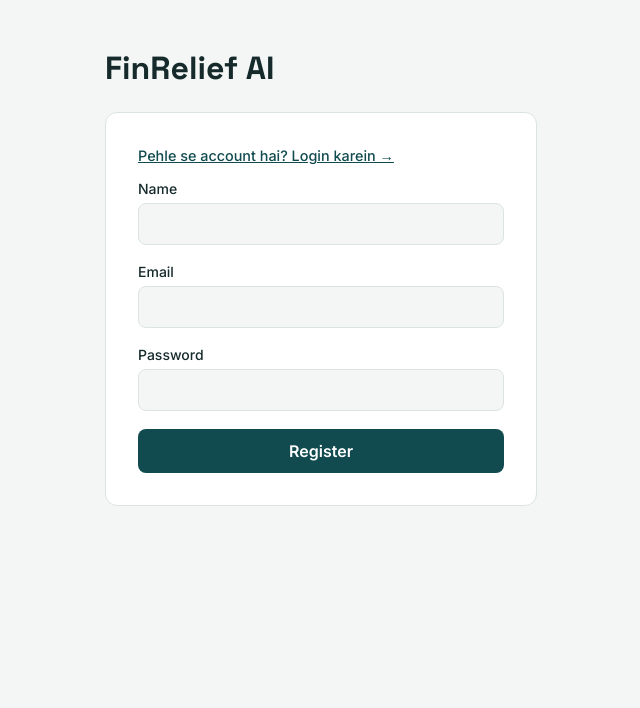
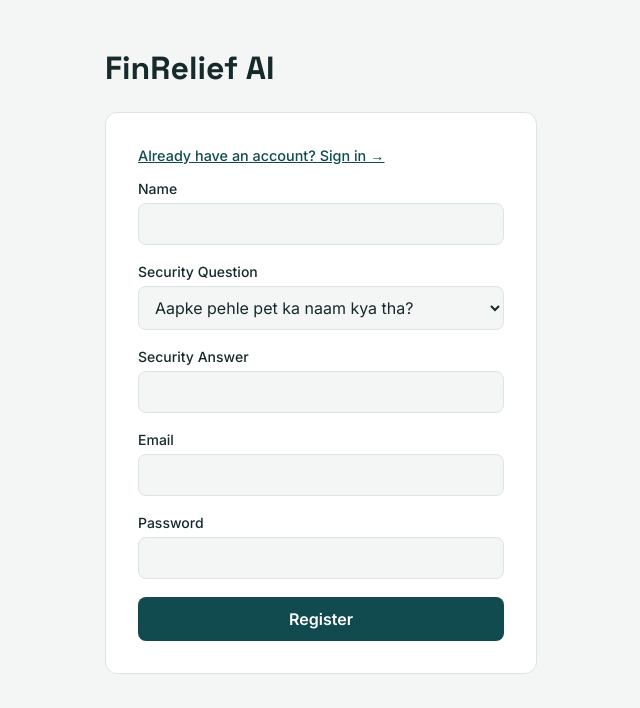
Before and after one commit to Devrathore9980/AI-Powered-Debt-Relief-Financial-Recovery-Platform, a React (Vite) app in the folder frontend/: page / in a window 1280 px wide. Both pictures are taken after a click on the button "Start Now →". Shown: the top 708 px of the page, without its empty margins (319-959 px from the left). Built offline with nearby package versions, Linux system fonts and the light colour scheme.

Commit message:
add forgot password UI

```diff
--- a/frontend/src/App.jsx
+++ b/frontend/src/App.jsx
@@ -8,21 +8,27 @@ function App() {
   const [isLogin, setIsLogin] = useState(false)
   const [isLoggedIn, setIsLoggedIn] = useState(false)
   const [showAuth, setShowAuth] = useState(false)
+  const [showForgot, setShowForgot] = useState(false)
 
   const [name, setName] = useState('')
   const [email, setEmail] = useState('')
   const [password, setPassword] = useState('')
+  const [securityQuestion, setSecurityQuestion] = useState('Aapke pehle pet ka naam kya tha?')
+  const [securityAnswer, setSecurityAnswer] = useState('')
+  const [newPassword, setNewPassword] = useState('')
   const [message, setMessage] = useState('')
 
   const handleRegister = async (e) => {
     e.preventDefault()
     try {
       const response = await axios.post(`${import.meta.env.VITE_API_URL}/register`, {
-        name, email, password
+        name, email, password,
+        security_question: securityQuestion,
+        security_answer: securityAnswer
       })
       setMessage(`Success! User registered with ID: ${response.data.id}`)
     } catch (error) {
-      setMessage(error.response ? `Error: ${error.response.data.detail}` : 'Backend se connect nahi ho paya')
+      setMessage(error.response ? `Error: ${error.response.data.detail}` : 'Failed to connect to the backend')
     }
   }
 
@@ -36,7 +42,23 @@ function App() {
       localStorage.setItem('userEmail', email)
       setIsLoggedIn(true)
     } catch (error) {
-      setMessage(error.response ? `Error: ${error.response.data.detail}` : 'Backend se connect nahi ho paya')
+      setMessage(error.response ? `Error: ${error.response.data.detail}` : 'Failed to connect to the backend')
+    }
+  }
+
+
+  const handleForgotPassword = async (e) => {
+    e.preventDefault()
+    try {
+      const response = await axios.post(`${import.meta.env.VITE_API_URL}/forgot-password`, {
+        email,
+        security_answer: securityAnswer,
+        new_password: newPassword
+      })
+      setMessage(response.data.message)
+      setShowForgot(false)
+    } catch (error) {
+      setMessage(error.response ? `Error: ${error.response.data.detail}` : 'Failed to connect to the backend')
     }
   }
 
@@ -56,20 +78,64 @@ if (!showAuth) {
     return <Landing onGetStarted={() => setShowAuth(true)} />
   }
 
+
+  if (showForgot) {
+    return (
+      <div className="App">
+        <h1>FinRelief AI</h1>
+        <div className="card">
+          <button className="btn-link" onClick={() => { setShowForgot(false); setMessage('') }}>
+            ← Go back to Login
+          </button>
+          <form onSubmit={handleForgotPassword}>
+            <div className="field">
+              <label>Email</label>
+              <input type="email" value={email} onChange={(e) => setEmail(e.target.value)} />
+            </div>
+            <div className="field">
+              <label>{securityQuestion}</label>
+              <input type="text" value={securityAnswer} onChange={(e) => setSecurityAnswer(e.target.value)} />
+            </div>
+            <div className="field">
+              <label>New Password</label>
+              <input type="password" value={newPassword} onChange={(e) => setNewPassword(e.target.value)} />
+            </div>
+            <button className="btn-primary" type="submit">Reset Your Password</button>
+          </form>
+          {message && <p className="message">{message}</p>}
+        </div>
+      </div>
+    )
+  }
+
   return (
     <div className="App">
       <h1>FinRelief AI</h1>
       <div className="card">
         <button className="btn-link" onClick={() => { setIsLogin(!isLogin); setMessage('') }}>
-          {isLogin ? 'Naya account banayein →' : 'Pehle se account hai? Login karein →'}
+          {isLogin ? 'Create New Account →' : 'Already have an account? Sign in →'}
         </button>
 
         <form onSubmit={isLogin ? handleLogin : handleRegister}>
           {!isLogin && (
+            <>
               <div className="field">
                 <label>Name</label>
                 <input type="text" value={name} onChange={(e) => setName(e.target.value)} />
               </div>
+              <div className="field">
+                <label>Security Question</label>
+                <select value={securityQuestion} onChange={(e) => setSecurityQuestion(e.target.value)}>
+                  <option>Aapke pehle pet ka naam kya tha?</option>
+                  <option>Aapke school ka naam kya tha?</option>
+                  <option>Aapki favorite city kaunsi hai?</option>
+                </select>
+              </div>
+              <div className="field">
+                <label>Security Answer</label>
+                <input type="text" value={securityAnswer} onChange={(e) => setSecurityAnswer(e.target.value)} />
+              </div>
+            </>
           )}
           <div className="field">
             <label>Email</label>
@@ -82,6 +148,12 @@ if (!showAuth) {
           <button className="btn-primary" type="submit">{isLogin ? 'Login' : 'Register'}</button>
         </form>
 
+        {isLogin && (
+          <button className="btn-link" onClick={() => { setShowForgot(true); setMessage('') }}>
+            Forgot Password?
+          </button>
+        )}
+
         {message && <p className="message">{message}</p>}
       </div>
     </div>
```
Also changed, not shown: frontend/src/Dashboard.jsx (+18 -0 lines). Lines whose indentation alone changed are shown as unchanged.
